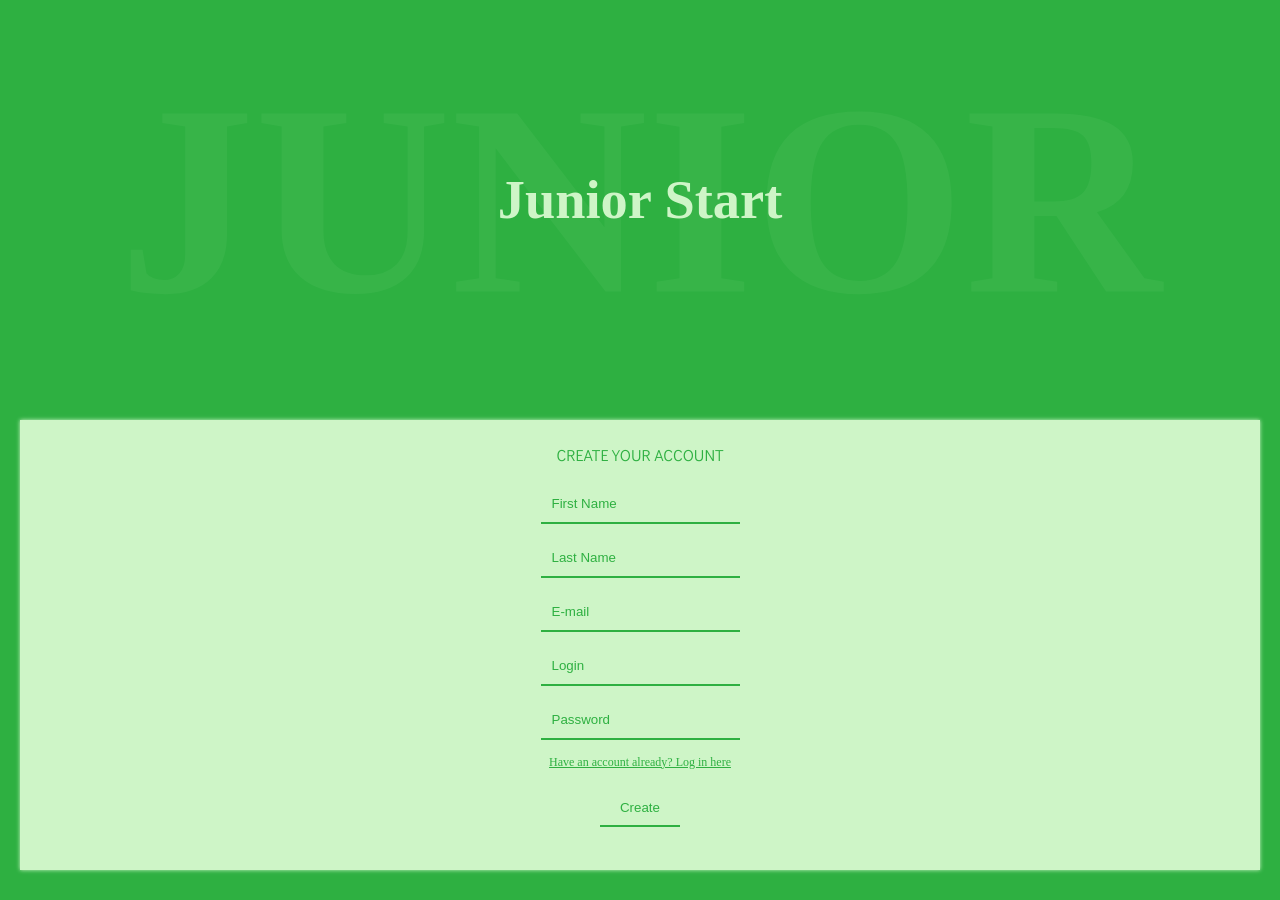
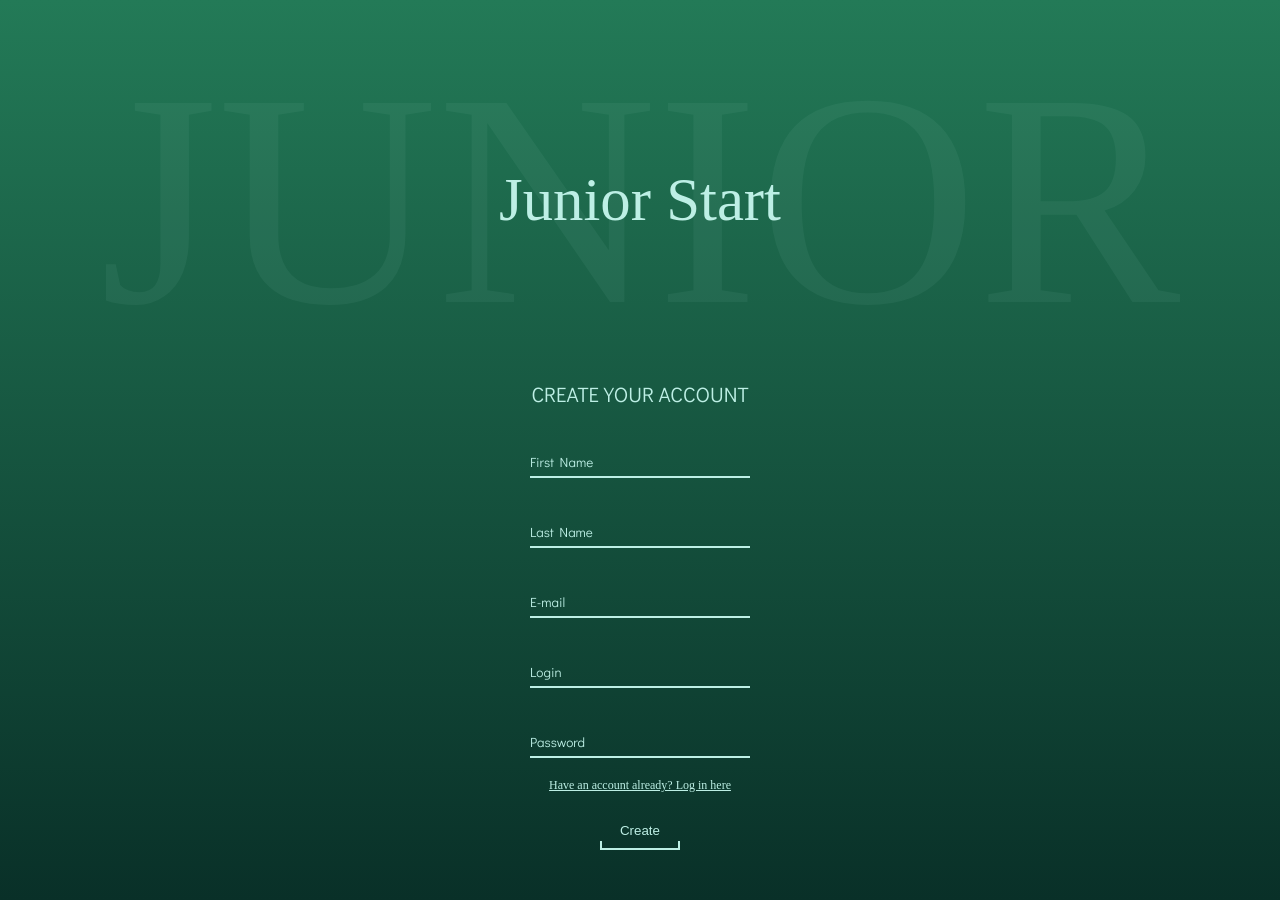
Before and after one commit to Kajonczyk/front-react, a React (Create React App) app: page / in a window 1280 px wide. Built offline with nearby package versions, Linux system fonts and the light colour scheme; a web font is replaced by a local one.

Commit message:
Theme, style change; validateAddRecruitment bug fix

```diff
--- a/public/index.html
+++ b/public/index.html
@@ -12,10 +12,6 @@
     <link rel="apple-touch-icon" href="logo192.png" />
     <link
       href="https://fonts.googleapis.com/css?family=Sofia&display=swap"
-      rel="stylesheet"
-    />
-    <link
-      href="https://fonts.googleapis.com/css?family=Poppins:400&display=swap"
       rel="stylesheet"
     />
     <link
--- a/src/Components/CreateRecruitment.js
+++ b/src/Components/CreateRecruitment.js
@@ -6,7 +6,7 @@ import * as AddRecruitmentFetch from "./Fetches/AddRecruitmentFetch";
 import * as Validator from "./Validator";
 
 const StyledDescription = styled.span`
-  color: ${({ theme }) => theme.green};
+  color: ${({ theme }) => theme.lightgreen};
   font-family: ${({ theme }) => theme.font.family.Didact};
   font-weight: bold;
   text-align: center;
@@ -15,31 +15,36 @@ const StyledDescription = styled.span`
 const InputWrapper = styled.div`
   margin: 30px;
 `;
+const StyledWrapper = styled.div`
+  display: flex;
+  flex-direction: column;
+  align-items: center;
+`;
 const Input = styled(StyledInput)`
   margin-bottom: 5px;
 `;
-const DataInput = styled(Input)`
-  width: 100%;
-`;
+
 const ButtonWrapper = styled.div`
   margin: 0px auto;
   text-align: center;
 `;
 const SubmitButton = styled(StyledButton)`
   margin-top: -20px;
+  position: relative;
+  &::after {
+  }
 `;
 const StyledTextArea = styled.textarea`
-  padding: 5px;
   padding-bottom: 30px;
   background: none;
   border: 0px;
-  border-bottom: 2px solid ${({ theme }) => theme.green};
+  border-bottom: 2px solid ${({ theme }) => theme.lightgreen};
   margin-bottom: 15px;
-  color: ${({ theme }) => theme.green};
-  width: 100%;
+  color: ${({ theme }) => theme.lightgreen};
+  width: 220px;
   resize: none;
   &::placeholder {
-    color: ${({ theme }) => theme.green};
+    color: ${({ theme }) => theme.lightgreen};
   }
 `;
 
@@ -100,19 +105,13 @@ class CreateRecruitment extends Component {
     });
   };
   validateForm = (companyName, cityName, positionName, applicationDate) => {
-    if (
-      Validator.validateAddRecruitment(
-        companyName,
-        cityName,
-        positionName,
-        applicationDate,
-        this
-      )
-    ) {
-      return true;
-    } else {
-      return false;
-    }
+    return Validator.validateAddRecruitment(
+      companyName,
+      cityName,
+      positionName,
+      applicationDate,
+      this
+    );
   };
 
   handleSubmit = () => {
@@ -135,13 +134,13 @@ class CreateRecruitment extends Component {
       linkToApplication: "",
       ownerId: 1
     };
-    const validatorHasErrors = this.validateForm(
+    const validatorHasNoErrors = this.validateForm(
       companyName,
       cityName,
       positionName,
       applicationDate
     );
-    if (!validatorHasErrors) {
+    if (validatorHasNoErrors) {
       const token = localStorage.getItem("token");
       AddRecruitmentFetch.addRecruitmentFetch(obj, token);
       this.cleanForm();
@@ -149,7 +148,7 @@ class CreateRecruitment extends Component {
   };
   render() {
     return (
-      <div>
+      <StyledWrapper>
         {InputTextData.map(data => (
           <InputWrapper key={data.desc}>
             <label>
@@ -167,7 +166,7 @@ class CreateRecruitment extends Component {
         <InputWrapper>
           <label>
             <StyledDescription>Application date</StyledDescription>
-            <DataInput
+            <Input
               type="date"
               id="applicationDate"
               onChange={this.handleChange}
@@ -190,7 +189,7 @@ class CreateRecruitment extends Component {
         <ButtonWrapper>
           <SubmitButton onClick={this.handleSubmit}>Submit</SubmitButton>
         </ButtonWrapper>
-      </div>
+      </StyledWrapper>
     );
   }
 }
--- a/src/Components/LoginForm.js
+++ b/src/Components/LoginForm.js
@@ -5,7 +5,7 @@ import { StyledButton } from "./StyledComponents/Button";
 import * as validator from "./Validator";
 import * as AuthenticationFetch from "./Fetches/AuthenticationFetch";
 const StyledLoginP = styled.p`
-  color: ${({ theme }) => theme.green};
+  color: ${({ theme }) => theme.lightgreen};
   text-align: center;
   font-family: ${({ theme }) => theme.font.family.Didact};
   font-size: ${({ theme }) => theme.font.size.formMobile};
@@ -14,9 +14,8 @@ const StyledLoginP = styled.p`
 `;
 
 const StyledLoginBox = styled.div`
-  background-color: ${({ theme }) => theme.lightgreen};
-  height: 450px;
-  box-shadow: 0px 0px 4px ${({ theme }) => theme.lightgreen};
+  // background-color: ${({ theme }) => theme.lightgreen};
+  // box-shadow: 0px 0px 4px ${({ theme }) => theme.lightgreen};
   text-align: center;
   display: flex;
   flex-direction: column;
@@ -29,7 +28,7 @@ const StyledButtonWrapper = styled.div`
 `;
 const StyledFormText = styled.span`
   font-size: ${({ theme }) => theme.font.size.formMobileText};
-  color: ${({ theme }) => theme.green};
+  color: ${({ theme }) => theme.lightgreen};
   text-decoration: underline;
   cursor: pointer;
 `;
@@ -60,11 +59,7 @@ class LoginForm extends Component {
     });
   };
   validateForm = (login, password) => {
-    if (validator.validateLogin(login, password, this)) {
-      return true;
-    } else {
-      return false;
-    }
+    return validator.validateLogin(login, password, this);
   };
 
   handleSubmit = e => {
--- a/src/Components/LoginPage.js
+++ b/src/Components/LoginPage.js
@@ -4,13 +4,12 @@ import RegisterForm from "./RegisterForm";
 import LoginForm from "./LoginForm";
 
 const Wrapper = styled.div`
-  background-color: ${({ theme }) => theme.green};
+  background-image: linear-gradient(0deg, #093028, #237a57);
   min-height: 100vh;
 `;
 const StyledH1 = styled.h1`
-  padding-top: 100px;
-  padding-bottom: 100px;
   text-align: center;
+  font-weight: 100;
   font-size: ${({ theme }) => theme.font.size.juniorStartMobile};
   color: ${({ theme }) => theme.lightgreen};
   font-family: ${({ theme }) => theme.font.family.Sofia};
--- a/src/Components/RegisterForm.js
+++ b/src/Components/RegisterForm.js
@@ -6,19 +6,18 @@ import * as validator from "./Validator";
 import * as AuthenticationFetch from "./Fetches/AuthenticationFetch";
 
 const StyledLoginP = styled.p`
-  color: ${({ theme }) => theme.green};
+  color: ${({ theme }) => theme.lightgreen};
   text-align: center;
   font-family: ${({ theme }) => theme.font.family.Didact};
-  font-size: ${({ theme }) => theme.font.size.formMobile};
+  font-size: ${({ theme }) => theme.font.size.s};
   padding-top: 10px;
   margin-bottom: 20px;
   margin-top: -50px;
 `;
 
 const StyledLoginBox = styled.div`
-  background-color: ${({ theme }) => theme.lightgreen};
-  height: 450px;
-  box-shadow: 0px 0px 4px ${({ theme }) => theme.lightgreen};
+  // background-color: ${({ theme }) => theme.lightgreen};
+  // box-shadow: 0px 0px 4px ${({ theme }) => theme.lightgreen};
   text-align: center;
   display: flex;
   flex-direction: column;
@@ -30,11 +29,11 @@ const StyledButtonWrapper = styled.div`
 `;
 const StyledFormText = styled.span`
   font-size: ${({ theme }) => theme.font.size.formMobileText};
-  color: ${({ theme }) => theme.green};
+  color: ${({ theme }) => theme.lightgreen};
   text-decoration: underline;
   cursor: pointer;
 `;
-const Button = styled(StyledButton)`
+const SubmitButton = styled(StyledButton)`
   margin-bottom: -20px;
 `;
 class RegisterForm extends Component {
@@ -143,7 +142,7 @@ class RegisterForm extends Component {
           Have an account already? Log in here
         </StyledFormText>
         <StyledButtonWrapper>
-          <Button onClick={this.handleSubmit}>Create</Button>
+          <SubmitButton onClick={this.handleSubmit}>Create</SubmitButton>
         </StyledButtonWrapper>
       </StyledLoginBox>
     );
--- a/src/Components/ShowRecruitment.js
+++ b/src/Components/ShowRecruitment.js
@@ -8,16 +8,15 @@ const StyledDiv = styled.div`
 `;
 const StyledWrapper = styled.div`
   display: flex;
-  background-color: ${({ theme }) => theme.lightgreen};
   flex-direction: column;
 `;
 
 const SectionInfo = styled.h1`
-  color: ${({ theme }) => theme.green};
+  color: ${({ theme }) => theme.lightgreen};
   margin: 0px auto;
   padding: 10px;
   font-family: ${({ theme }) => theme.font.family.Didact};
-  border: 2px solid ${({ theme }) => theme.green};
+  border: 2px solid ${({ theme }) => theme.lightgreen};
   width: 100%;
   display: flex;
   justify-content: space-between;
--- a/src/Components/StyledComponents/Button.js
+++ b/src/Components/StyledComponents/Button.js
@@ -5,6 +5,27 @@ export const StyledButton = styled.button`
   margin:20px;
   background: none;
   border: 0px;
-  border-bottom: 2px solid ${({ theme }) => theme.green};
-  color: ${({ theme }) => theme.green};
+  border-bottom: 2px solid ${({ theme }) => theme.lightgreen};
+  color: ${({ theme }) => theme.lightgreen};
+  position:relative;
+
+  &:hover::before, &:hover::after{
+    height: 15px;
+    top: calc(100% - 15px);
+  }
+  &::after,&::before{
+    content: "";
+    position: absolute;
+    top: calc(100% - 7px);
+    height: 7px;
+    width: 2px;
+    background-color: #BDEFE5;
+    transition:all .3s;
+  }
+  &::after{
+    left: 0%;
+  }
+  &::before{
+    left: calc(100% - 2px);
+  }
 `;
--- a/src/Components/StyledComponents/Input.js
+++ b/src/Components/StyledComponents/Input.js
@@ -1,14 +1,18 @@
 import styled from "styled-components";
 
 export const StyledInput = styled.input`
-  padding: 11px;
+  padding: 5px 0px;
   background: none;
   border: 0px;
-  border-bottom: 2px solid ${({ theme }) => theme.green};
-  margin-bottom: 15px;
-  color: ${({ theme }) => theme.green};
+  border-bottom: 2px solid ${({ theme }) => theme.lightgreen};
+  margin: 20px;
+  width: 220px;
+  color: ${({ theme }) => theme.lightgreen};
+  font-family: ${({ theme }) => theme.font.family.Didact};
+
   &::placeholder {
-    color: ${({ theme }) => theme.green};
+    color: ${({ theme }) => theme.lightgreen};
+
     transition: transform 0.3s;
   }
   &:focus::placeholder {
--- a/src/Components/StyledComponents/StyledPlus.js
+++ b/src/Components/StyledComponents/StyledPlus.js
@@ -3,7 +3,7 @@ import { Plus } from "styled-icons/boxicons-regular/Plus";
 const StyledPlus = styled(Plus)`
   height: 20px;
   width: 20px;
-  color: ${({ theme }) => theme.green};
+  color: ${({ theme }) => theme.lightgreen};
   transition: all 1s;
   &:hover {
     transform: rotateZ(180deg);
--- a/src/Components/User.js
+++ b/src/Components/User.js
@@ -1,18 +1,20 @@
 import React, { Component } from "react";
 import styled from "styled-components";
-import CreateRectuitment from "./CreateRecruitment";
+import CreateRecruitment from "./CreateRecruitment";
 import ShowRecruitment from "./ShowRecruitment";
 import * as GetRecruitmentFetch from "./Fetches/GetRecruitmentFetch";
 import StyledPlus from "./StyledComponents/StyledPlus";
 const StyledWrapper = styled.div`
-  background-color: ${({ theme }) => theme.green};
+  background-image: linear-gradient(0deg, #093028, #237a57);
   overflow: hidden;
+  min-height: 100vh;
 `;
 const StyledH1 = styled.h1`
   color: ${({ theme }) => theme.lightgreen};
   text-align: center;
   font-family: ${({ theme }) => theme.font.family.Sofia};
   position: relative;
+  font-weight: 100;
 `;
 const StyledGreetingWrapper = styled.div`
   height: 300px;
@@ -40,15 +42,15 @@ const RecruitmentWrapper = styled.section`
   display: flex;
   flex-direction: column;
   align-items: center;
-  background-color: ${({ theme }) => theme.lightgreen};
+  margin-top: -20px;
 `;
 
 const SectionInfo = styled(StyledH1)`
-  color: ${({ theme }) => theme.green};
+  color: ${({ theme }) => theme.lightgreen};
   padding: 15px;
   font-family: ${({ theme }) => theme.font.family.Didact};
 
-  border: 2px solid ${({ theme }) => theme.green};
+  border: 2px solid ${({ theme }) => theme.lightgreen};
   width: 100%;
   display: flex;
   justify-content: space-between;
@@ -64,7 +66,6 @@ const SectionDescription = styled(SectionInfo)`
   border-bottom: 2px solid ${({ theme }) => theme.green};
 `;
 const StyledRecruitmentWrapper = styled.div`
-  background-color: ${({ theme }) => theme.lightgreen};
   width: 250px;
 `;
 
@@ -108,7 +109,6 @@ class User extends Component {
 
         if (this.state.recruitments.length === 0) {
           this.handleFetchRecruitments();
-          setTimeout(() => this.forceUpdate(), 1500);
         }
         break;
       }
@@ -139,7 +139,7 @@ class User extends Component {
             </SectionInfo>
             {/* <SectionDescription>Add new recruitment info</SectionDescription> */}
             {this.state.isRecruitmentBeingCreated ? (
-              <CreateRectuitment />
+              <CreateRecruitment />
             ) : null}
           </StyledRecruitmentWrapper>
           <StyledRecruitmentWrapper>
@@ -150,9 +150,7 @@ class User extends Component {
               />
             </SectionInfo>
             {this.state.isRecruitmentBeingBrowsed ? (
-              typeof this.state.recruitments === null ? null : (
-                <ShowRecruitment recruitments={this.state.recruitments} />
-              )
+              <ShowRecruitment recruitments={this.state.recruitments} />
             ) : null}
           </StyledRecruitmentWrapper>
           <StyledRecruitmentWrapper>
--- a/src/Utils/theme.js
+++ b/src/Utils/theme.js
@@ -1,14 +1,14 @@
 const theme = {
   white: "#F6E4D8",
-  lightgreen: "#CEF5C7",
-
+  lightergreen: "#CEF5C7",
+  lightgreen: "#BDEFE5",
   green: "#2EB041",
 
   font: {
     size: {
       s: "1.3rem",
       m: "1.9rem",
-      juniorStartMobile: "3.4rem",
+      juniorStartMobile: "3.8rem",
       formMobile: "1rem",
       formMobileText: ".75rem"
     },
```
Also changed, not shown: src/Components/Validator.js (+4 -4 lines).
